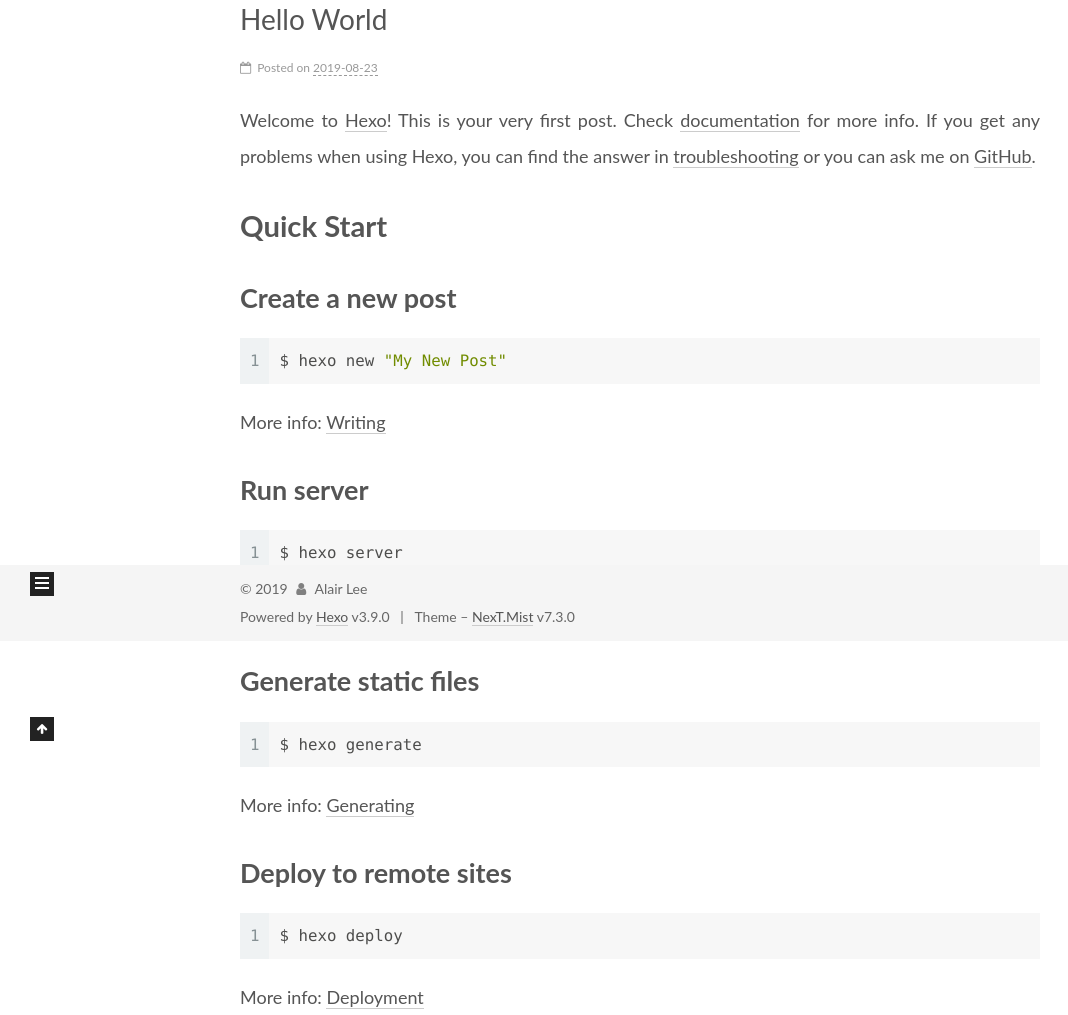
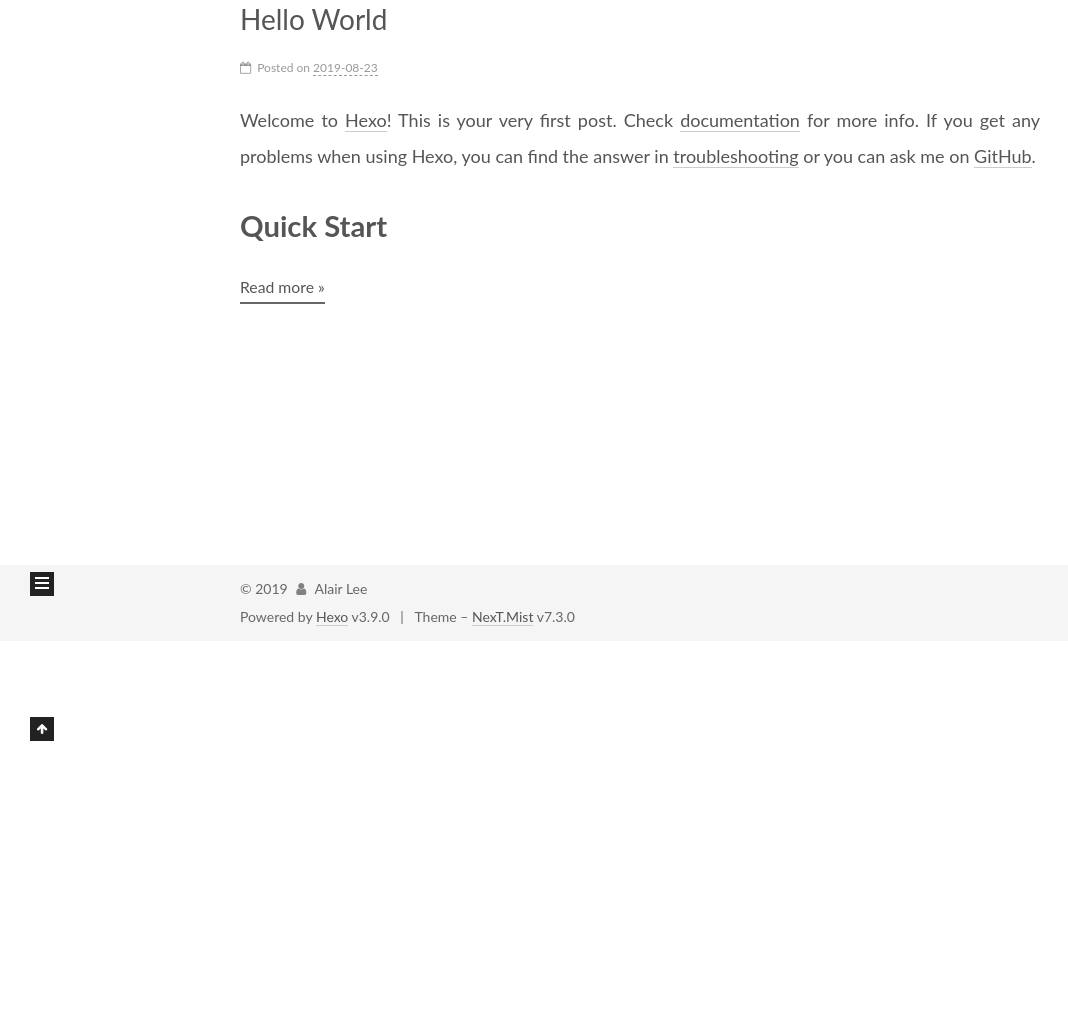
Before and after one commit to alair074/alair074.github.io, a plain HTML site: page index.html in a window 1280 px wide. Shown: the part 159-1174 px from the top of the page, without its empty margins (0-1068 px from the left). After the commit the page ends 800 px from the top, so only its background shows below. Drawn offline with Linux system fonts and the light colour scheme.

Commit message:
Site updated: 2019-08-23 23:00:40

```diff
--- a/index.html
+++ b/index.html
@@ -54,13 +54,17 @@
   };
 </script>
 
-  <meta property="og:type" content="website">
+  <meta name="description" content="一个存放个人学习笔记的网站。">
+<meta name="keywords" content="Alairs,Alairs Notepad,Alair Lee">
+<meta property="og:type" content="website">
 <meta property="og:title" content="Alairs Notepad">
 <meta property="og:url" content="http://yoursite.com/index.html">
 <meta property="og:site_name" content="Alairs Notepad">
+<meta property="og:description" content="一个存放个人学习笔记的网站。">
 <meta property="og:locale" content="zh-Hans">
 <meta name="twitter:card" content="summary">
 <meta name="twitter:title" content="Alairs Notepad">
+<meta name="twitter:description" content="一个存放个人学习笔记的网站。">
   <link rel="canonical" href="http://yoursite.com/">
 
 
@@ -128,6 +132,8 @@
         <span class="logo-line-after"><i></i></span>
       </a>
     </div>
+        <p class="site-subtitle">Alair Lee</p>
+
   </div>
 
   <div class="site-nav-toggle">
@@ -190,7 +196,7 @@
 
     <span hidden itemprop="author" itemscope itemtype="http://schema.org/Person">
       <meta itemprop="name" content="Alair Lee">
-      <meta itemprop="description" content="">
+      <meta itemprop="description" content="一个存放个人学习笔记的网站。">
       <meta itemprop="image" content="/images/avatar.gif">
     </span>
 
@@ -215,8 +221,12 @@
 
 
 
-              <time title="Created: 2019-08-23 21:32:06" itemprop="dateCreated datePublished" datetime="2019-08-23T21:32:06+08:00">2019-08-23</time>
+              <time title="Created: 2019-08-23 21:32:06 / Modified: 23:00:28" itemprop="dateCreated datePublished" datetime="2019-08-23T21:32:06+08:00">2019-08-23</time>
             </span>
+
+
+
+
 
 
 
@@ -231,19 +241,16 @@
 
 
           <p>Welcome to <a href="https://hexo.io/" target="_blank" rel="noopener">Hexo</a>! This is your very first post. Check <a href="https://hexo.io/docs/" target="_blank" rel="noopener">documentation</a> for more info. If you get any problems when using Hexo, you can find the answer in <a href="https://hexo.io/docs/troubleshooting.html" target="_blank" rel="noopener">troubleshooting</a> or you can ask me on <a href="https://github.com/hexojs/hexo/issues" target="_blank" rel="noopener">GitHub</a>.</p>
-<h2 id="Quick-Start"><a href="#Quick-Start" class="headerlink" title="Quick Start"></a>Quick Start</h2><h3 id="Create-a-new-post"><a href="#Create-a-new-post" class="headerlink" title="Create a new post"></a>Create a new post</h3><figure class="highlight bash"><table><tr><td class="gutter"><pre><span class="line">1</span><br></pre></td><td class="code"><pre><span class="line">$ hexo new <span class="string">"My New Post"</span></span><br></pre></td></tr></table></figure>
+<h2 id="Quick-Start"><a href="#Quick-Start" class="headerlink" title="Quick Start"></a>Quick Start</h2>
+          <!--noindex-->
 
-<p>More info: <a href="https://hexo.io/docs/writing.html" target="_blank" rel="noopener">Writing</a></p>
-<h3 id="Run-server"><a href="#Run-server" class="headerlink" title="Run server"></a>Run server</h3><figure class="highlight bash"><table><tr><td class="gutter"><pre><span class="line">1</span><br></pre></td><td class="code"><pre><span class="line">$ hexo server</span><br></pre></td></tr></table></figure>
+            <div class="post-button text-center">
+              <a class="btn" href="/2019/08/23/hello-world/#more" rel="contents">
+                Read more &raquo;
+              </a>
+            </div>
 
-<p>More info: <a href="https://hexo.io/docs/server.html" target="_blank" rel="noopener">Server</a></p>
-<h3 id="Generate-static-files"><a href="#Generate-static-files" class="headerlink" title="Generate static files"></a>Generate static files</h3><figure class="highlight bash"><table><tr><td class="gutter"><pre><span class="line">1</span><br></pre></td><td class="code"><pre><span class="line">$ hexo generate</span><br></pre></td></tr></table></figure>
-
-<p>More info: <a href="https://hexo.io/docs/generating.html" target="_blank" rel="noopener">Generating</a></p>
-<h3 id="Deploy-to-remote-sites"><a href="#Deploy-to-remote-sites" class="headerlink" title="Deploy to remote sites"></a>Deploy to remote sites</h3><figure class="highlight bash"><table><tr><td class="gutter"><pre><span class="line">1</span><br></pre></td><td class="code"><pre><span class="line">$ hexo deploy</span><br></pre></td></tr></table></figure>
-
-<p>More info: <a href="https://hexo.io/docs/deployment.html" target="_blank" rel="noopener">Deployment</a></p>
-
+          <!--/noindex-->
 
 
     </div>
@@ -302,7 +309,7 @@
         <div class="site-overview">
           <div class="site-author motion-element" itemprop="author" itemscope itemtype="http://schema.org/Person">
   <p class="site-author-name" itemprop="name">Alair Lee</p>
-  <div class="site-description motion-element" itemprop="description"></div>
+  <div class="site-description motion-element" itemprop="description">一个存放个人学习笔记的网站。</div>
 </div>
   <nav class="site-state motion-element">
       <div class="site-state-item site-state-posts">
```
Also changed, not shown: 2019/08/23/hello-world/index.html (+14 -5 lines), archives/2019/08/index.html (+8 -2 lines), archives/2019/index.html (+8 -2 lines), archives/index.html (+8 -2 lines).
